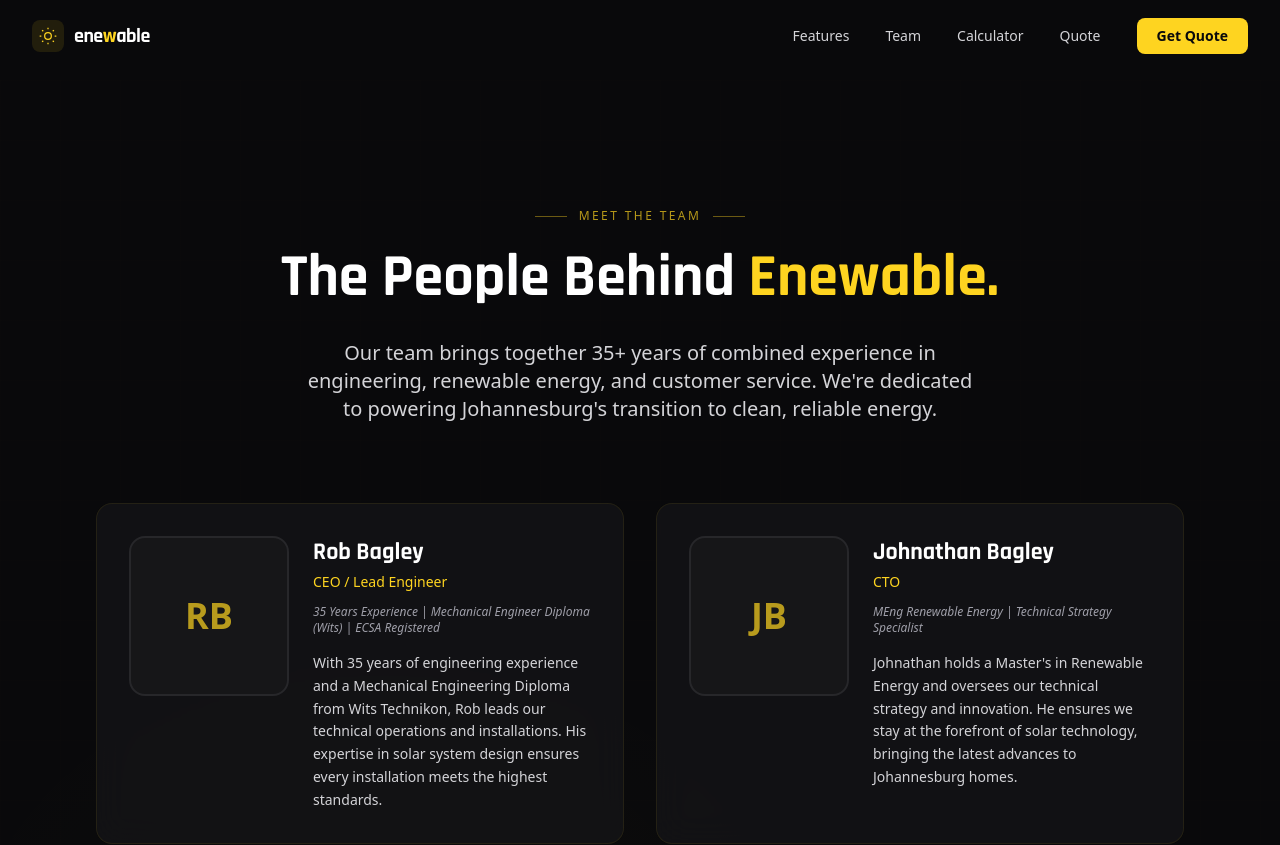
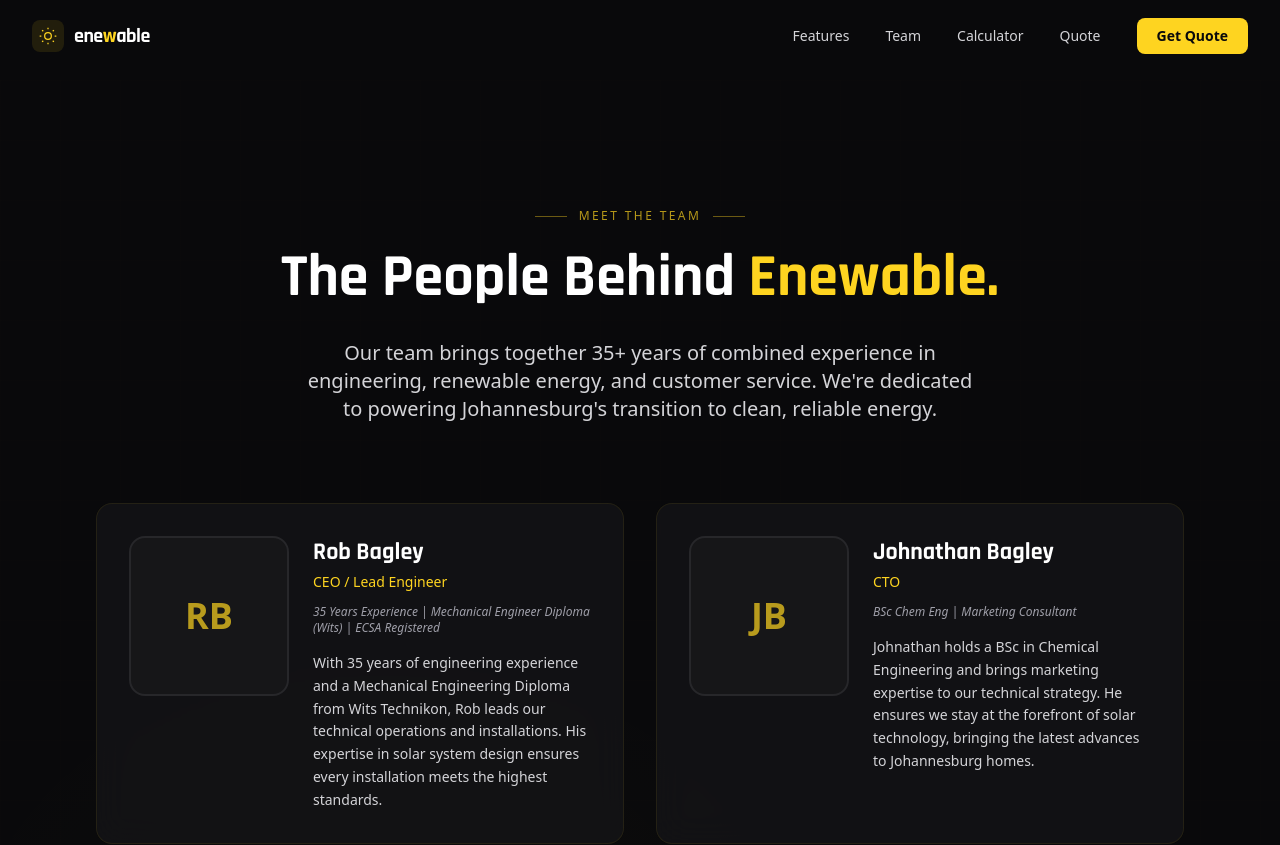
Before and after one commit to JonTheory/Enewable, a Next.js app: page /team in a window 1280 px wide. Shown: the top 845 px of the page. Built offline with nearby package versions, Linux system fonts and the light colour scheme.

Commit message:
Update Johnathan Bagley's credentials to BSc Chem Eng, Marketing Consultant

```diff
--- a/src/app/api/chat/route.ts
+++ b/src/app/api/chat/route.ts
@@ -13,7 +13,7 @@
 - We specialize in hybrid inverters, lithium-ion batteries (LiFePO4), and premium solar panel installations
 - Our team:
   - Rob Bagley (CEO/Lead Engineer): 35 years experience, Mechanical Engineering Diploma from Wits Technikon
-  - Johnathan Bagley (CTO): MEng in Renewable Energy
+  - Johnathan Bagley (CTO): BSc Chem Eng, Marketing Consultant
   - Michael van Zyl (Sales Director): BCom, Business Development
   - Leo (Solar Advisor): NABCEP Certified Solar PV Specialist
 - We handle City of Johannesburg (CoJ) and Eskom registration
--- a/src/components/Team.tsx
+++ b/src/components/Team.tsx
@@ -20,8 +20,8 @@
     {
         name: "Johnathan Bagley",
         role: "CTO",
-        bio: "Johnathan holds a Master's in Renewable Energy and oversees our technical strategy and innovation. He ensures we stay at the forefront of solar technology, bringing the latest advances to Johannesburg homes.",
-        credentials: "MEng Renewable Energy | Technical Strategy Specialist",
+        bio: "Johnathan holds a BSc in Chemical Engineering and brings marketing expertise to our technical strategy. He ensures we stay at the forefront of solar technology, bringing the latest advances to Johannesburg homes.",
+        credentials: "BSc Chem Eng | Marketing Consultant",
         initials: "JB",
         image: null,
     },
```
